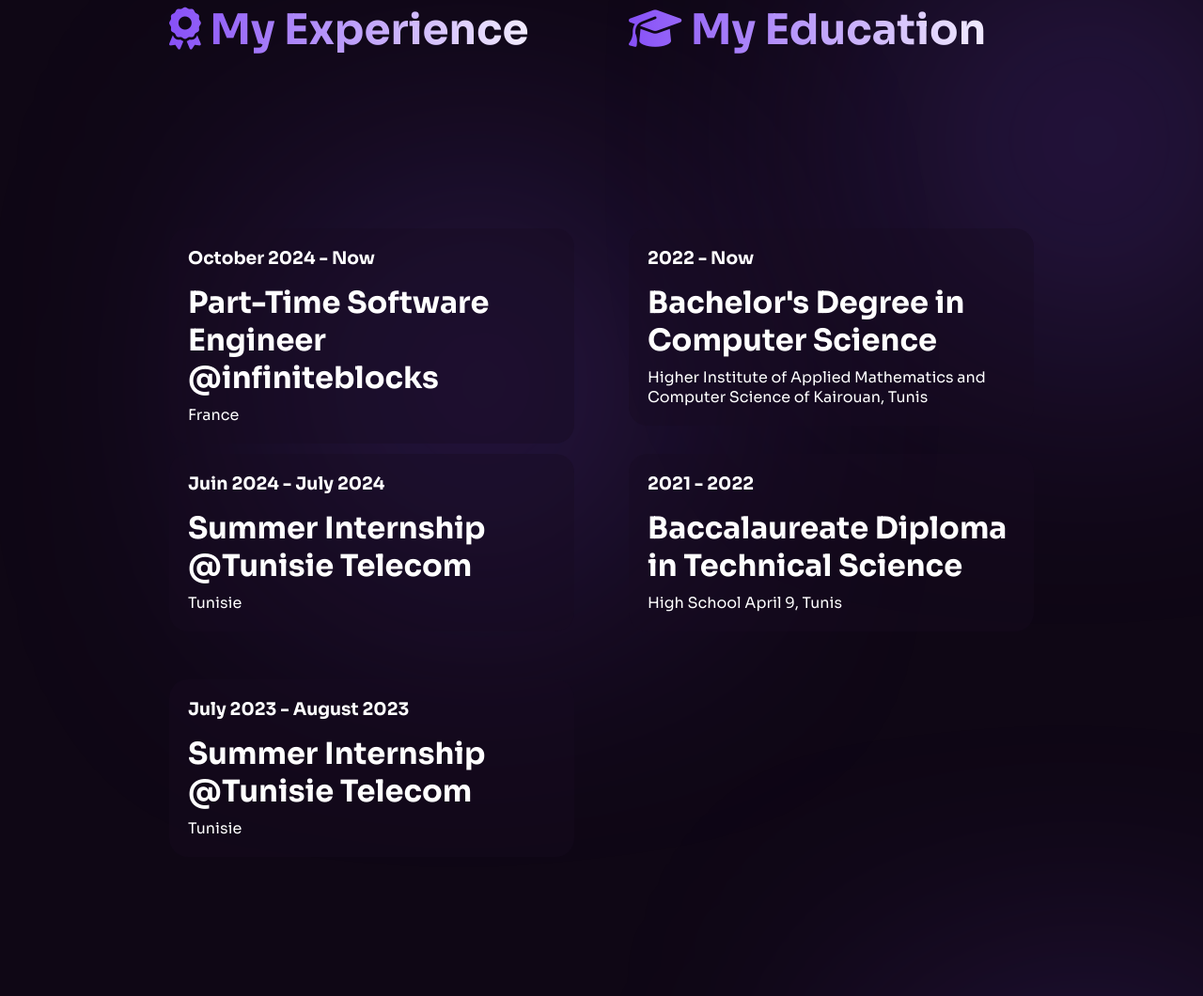
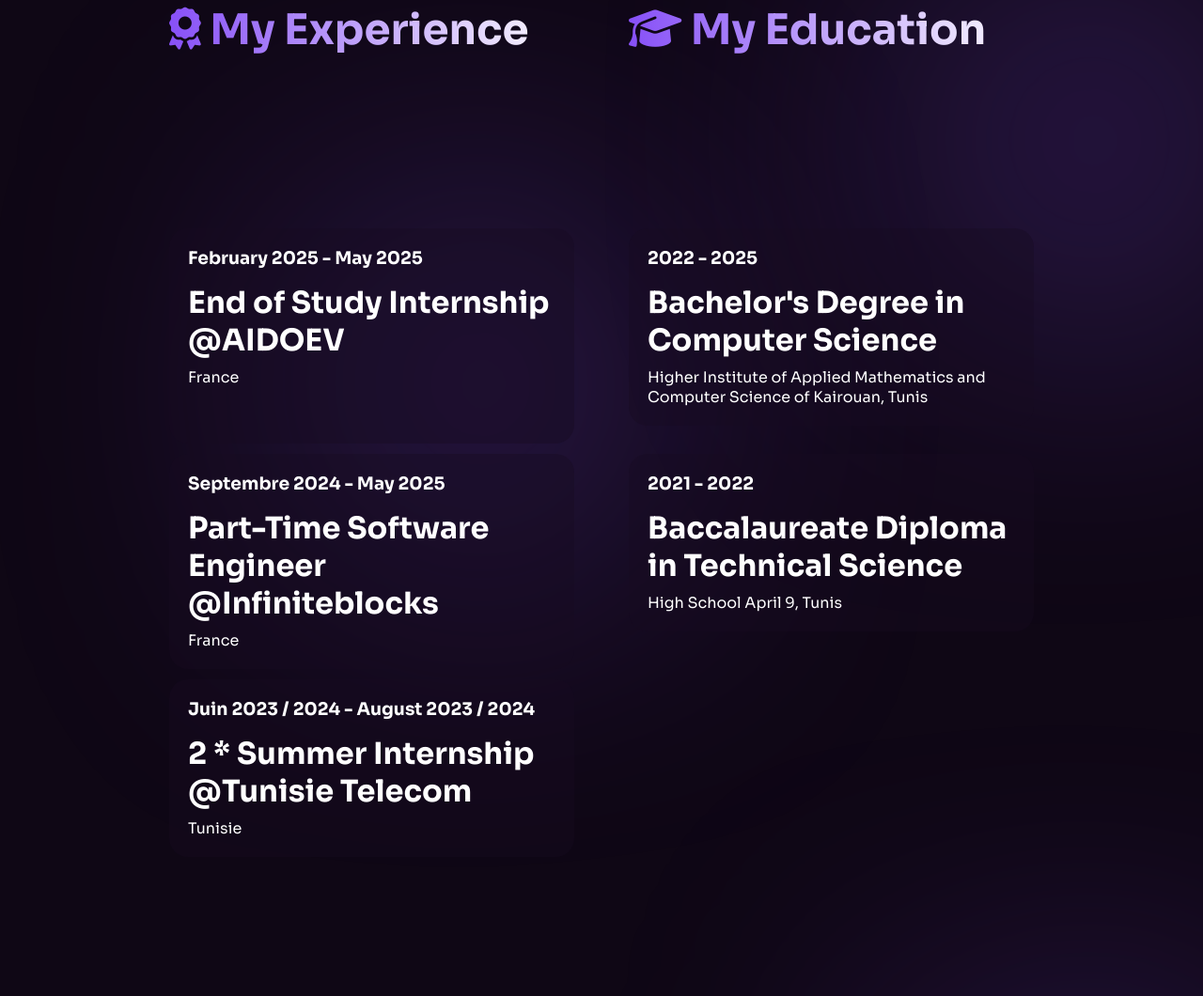
Before and after one commit to AzizKhemiri/aziz-khemiri, a plain HTML site: page index.html in a window 1280 px wide. Shown: the part 2895-3955 px from the top of the page at 94% size. Drawn offline with nearby package versions, Linux system fonts and the light colour scheme; a script that the page names is missing.

```diff
--- a/index.html
+++ b/index.html
@@ -222,21 +222,21 @@
             <h1><i class="fa-solid fa-award"></i> My Experience</h1>
         </div>
         <div class="ex1">
-            <h3>October 2024 - Now</h3>
-            <h1>Part-Time Software Engineer @infiniteblocks</h1>
-            <p>France</p>
+                <h3>February 2025 - May 2025</h3>
+                <h1>End of Study Internship @AIDOEV</h1>
+                <p>France</p>
         </div>
         <div class="ex2">
             <div class="ex1">
-                <h3>Juin 2024 - July 2024</h3>
-                <h1>Summer Internship @Tunisie Telecom</h1>
-                <p>Tunisie</p>
+                <h3>Septembre 2024 - May 2025</h3>
+                <h1>Part-Time Software Engineer @Infiniteblocks</h1>
+                <p>France</p>
             </div>
         </div>
         <div class="ex3">
             <div class="ex1">
-                <h3>July 2023 - August 2023</h3>
-                <h1>Summer Internship @Tunisie Telecom</h1>
+                <h3>Juin 2023 / 2024 - August 2023 / 2024</h3>
+                <h1>2 * Summer Internship @Tunisie Telecom</h1>
                 <p>Tunisie</p>
             </div>
         </div>
@@ -245,7 +245,7 @@
         </div>
         <div class="ex4">
             <div class="ex1">
-                <h3>2022 - Now</h3>
+                <h3>2022 - 2025</h3>
                 <h1>Bachelor's Degree in Computer Science</h1>
                 <p>Higher Institute of Applied Mathematics and Computer Science of Kairouan, Tunis</p>
             </div>
```
